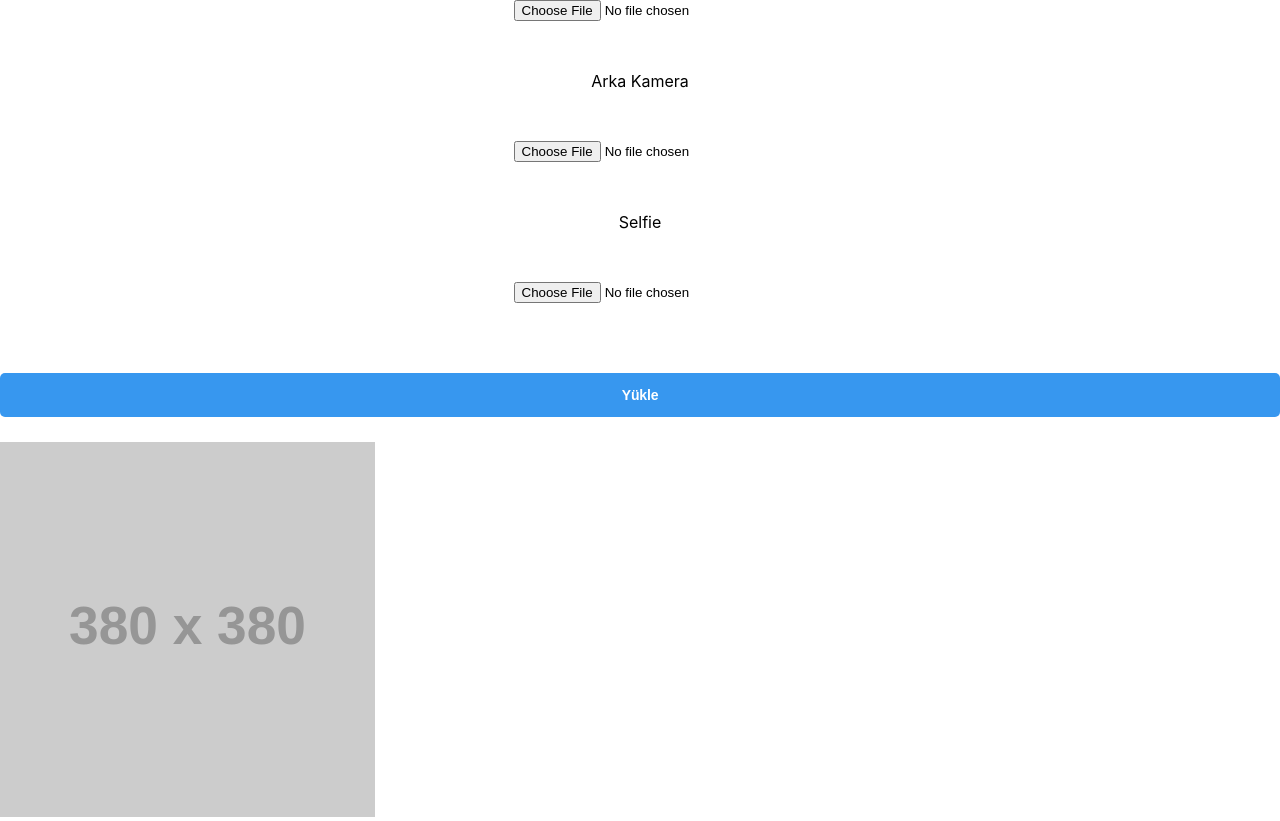
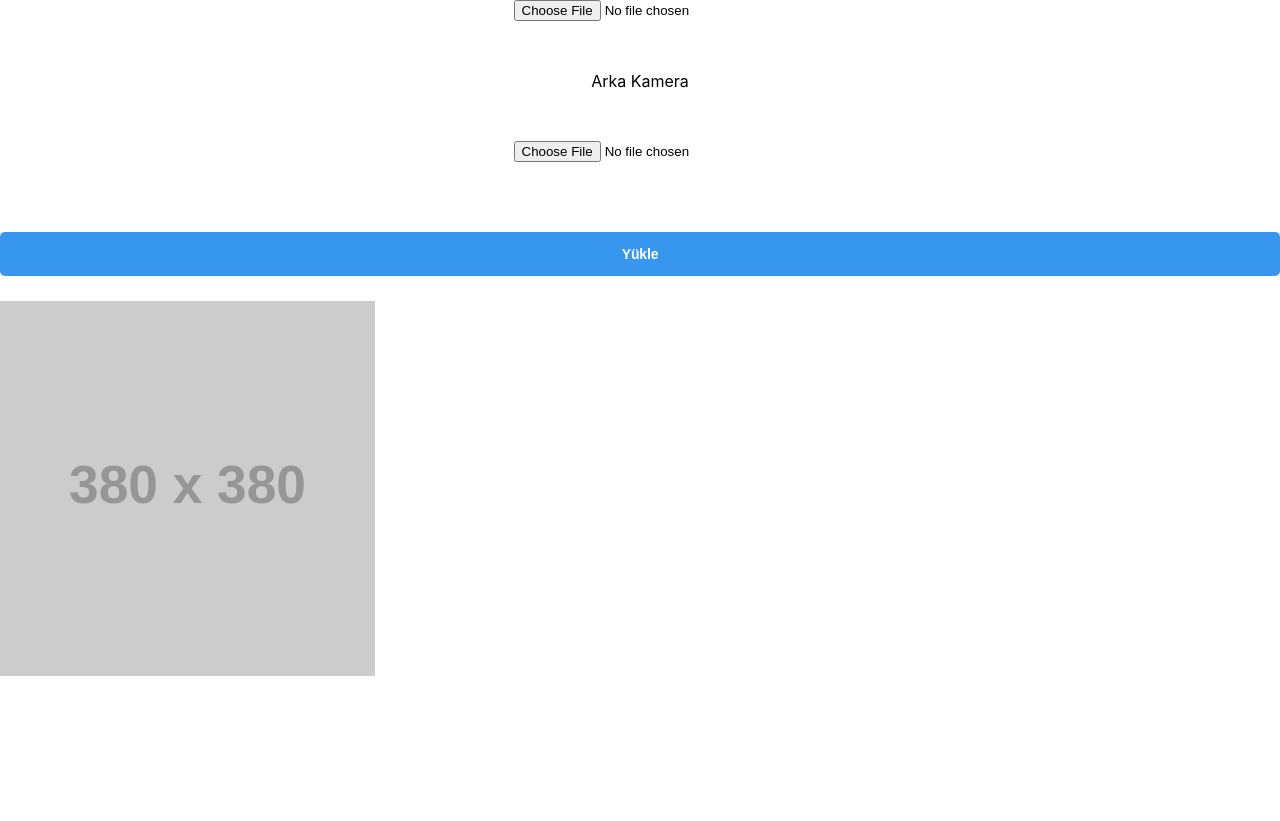
Before and after one commit to onuresin/InstagramClone, a React (Vite) app: page /imageupload in a window 1280 px wide. After the commit the page ends 800 px from the top, so only its background shows below. Built offline with nearby package versions, Linux system fonts and the light colour scheme; a web font is replaced by a local one.

Commit message:
imageupload kısmında güncelleme yapıldı

```diff
--- a/src/Components/ImageUpload.jsx
+++ b/src/Components/ImageUpload.jsx
@@ -4,7 +4,6 @@ import { supabase } from "./Feed";
 export default function ImageUpload() {
     const imagePreview = useRef(null);
     const [photo, setPhoto] = useState(null);
-    const [selfi, setSelfie] = useState(null)
 
     function handleChange(e) {
         const reader = new FileReader();
@@ -24,14 +23,6 @@ export default function ImageUpload() {
         });
         reader.readAsDataURL(e.target.files[0]);
     }
-    const handleSelfieChange = (e) => {
-        setSelfie(e.target.files[0]);
-        const reader = new FileReader();
-        reader.addEventListener('load', function(ev) {
-            imagePreview.current.src = ev.target.result;
-        });
-        reader.readAsDataURL(e.target.files[0]);
-    }
 
     async function handleSubmit(e) {
         e.preventDefault();
@@ -41,16 +32,15 @@ export default function ImageUpload() {
         const { data, error } = await supabase.storage
             .from('photos')
             .upload(formObj.image.name, formObj.image)
-            window.location.reload()
+            // window.location.reload()
     }
     return(
         <>
             <form className="uploadForm" onSubmit={handleSubmit}>
                 <input type="file" onChange={handleChange} accept="image/*" name="image" /> <br />
                 <label htmlFor="photo">Arka Kamera</label> <br />
-                <input type="file" capture="environment" onChange={handlePhotoChange} name="image" accept="image/*" /> <br />
-                <label htmlFor="selfie">Selfie</label> <br />
-                <input type="file" capture='user' onChange={handleSelfieChange} name="image" accept="image/*"/> <br /> <br />
+                <input type="file" capture="environment, user" onChange={handlePhotoChange} name="image" accept="image/*" /> <br />
+ <br />
                 <button className='loginBtn'>Yükle</button>
             </form>
 
```
